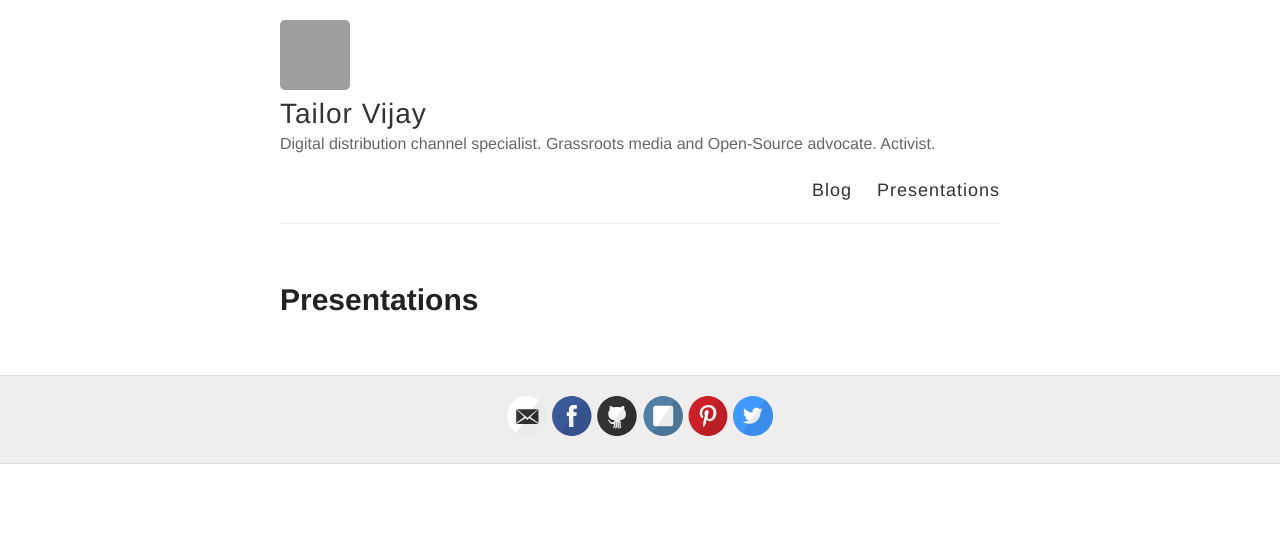
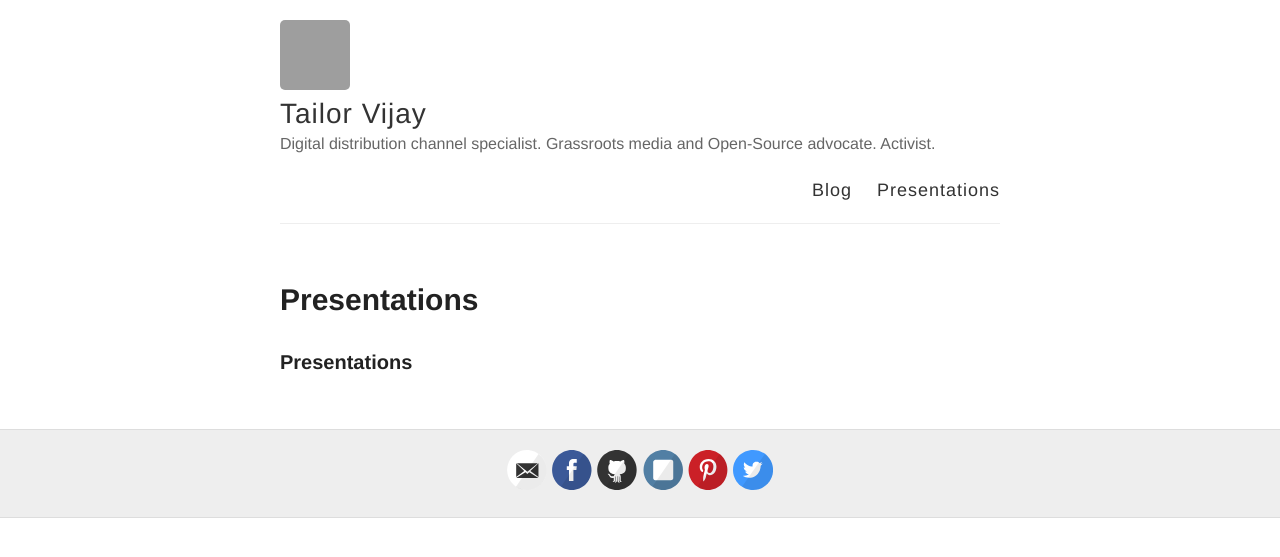
Before and after one commit to tailorvj/tailorvj.github.com, a Jekyll site: the page built from presentations.md, in a window 1280 px wide. Shown: the top 557 px of the page. Built offline with Jekyll 4.4.1, drawn with Linux system fonts in a browser that asks for light colours; grey boxes are pictures that could not be loaded.

Commit message:
added presentations.md

```diff
--- a/presentations.md
+++ b/presentations.md
@@ -1,6 +1,8 @@
 ---
 layout: page
 title: Presentations
-permalink: /present/
+permalink: /presentations/
 published: true
 ---
+
+### Presentations
```
